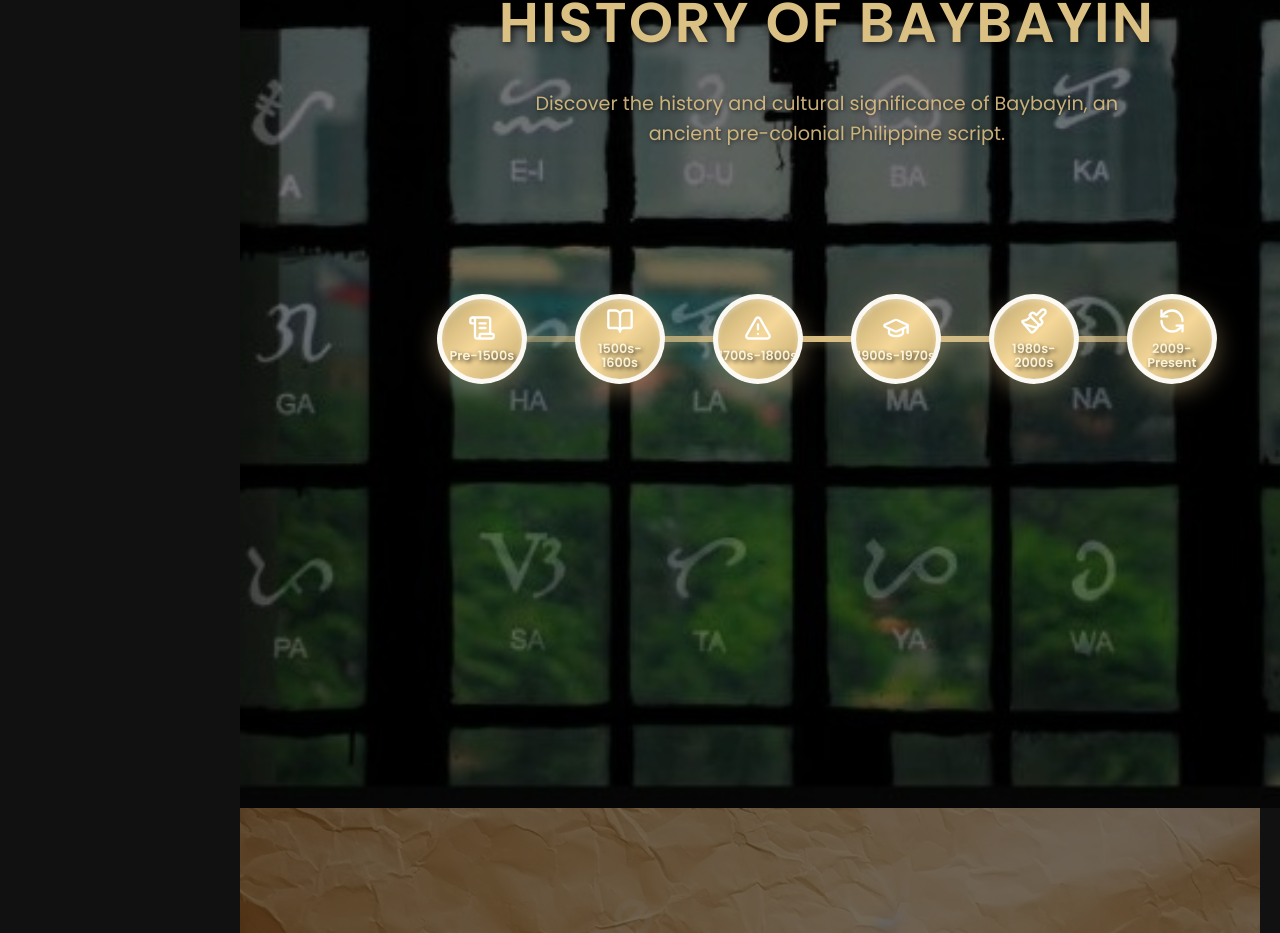
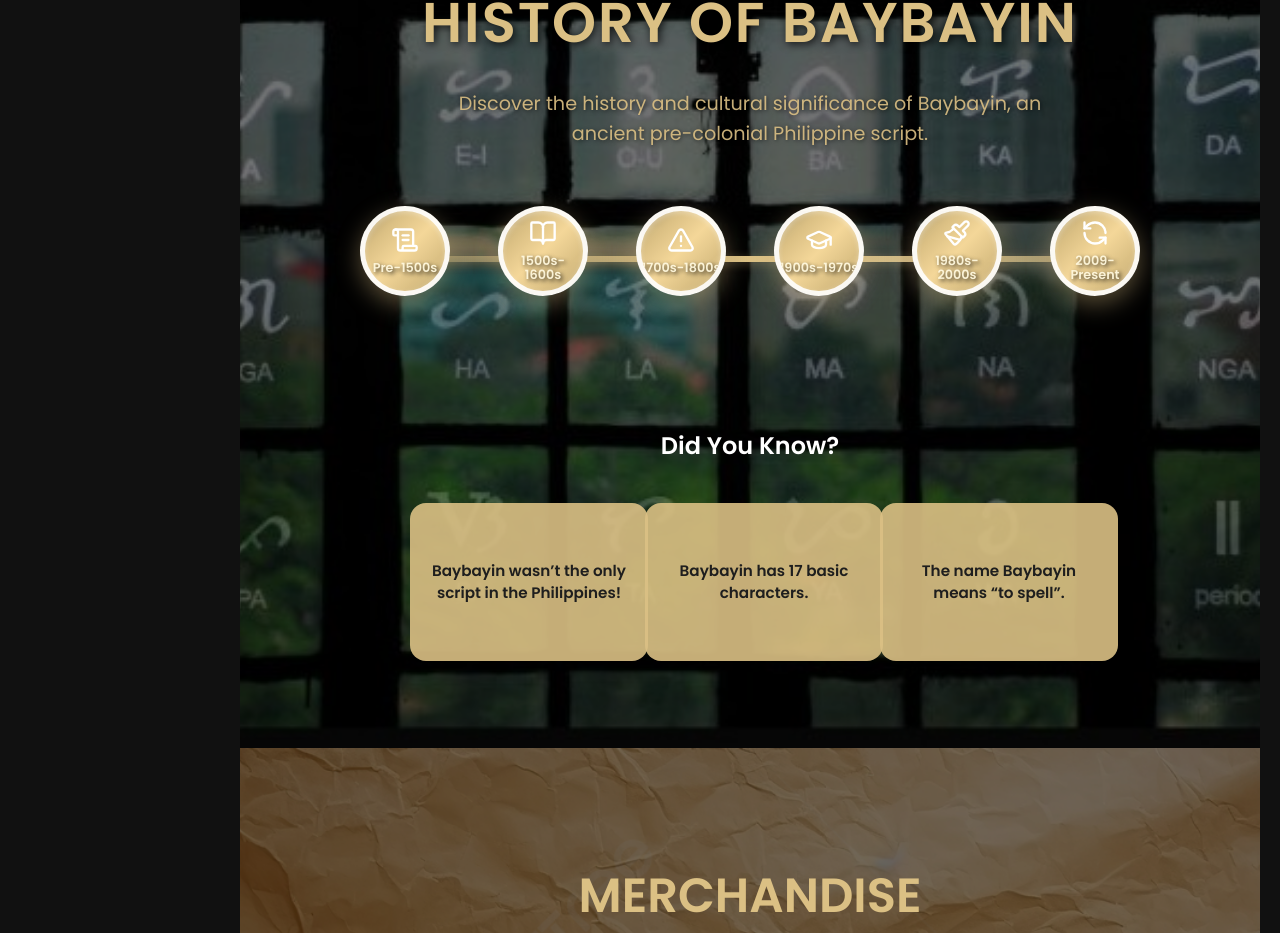
Before and after one commit to rwljvr/SoftwareEngineering2, a React (Create React App) app: page / in a window 1280 px wide. Shown: the part 1802-2735 px from the top of the page. Built offline with nearby package versions, Linux system fonts and the light colour scheme; the HTML template or start-up script is replaced by a standard one.

Commit message:
added did you know and social media page

```diff
--- a/src/components/OriginsPage.css
+++ b/src/components/OriginsPage.css
@@ -4,6 +4,7 @@
 .origins-page {
   width: 100%;
   min-height: 100vh;
+  height: 100vh;
   background: url("../assets/images/Baybayin-bg.jpg") no-repeat center center / cover;
   display: flex;
   flex-direction: column;
@@ -12,15 +13,18 @@
   padding: 0 6vw 60px;
   position: relative;
   font-family: 'Poppins', sans-serif;
+  overflow: hidden; /* ✅ Remove internal scrollbar */
+  box-sizing: border-box;
 }
 
 /* Dark overlay behind content */
 .origins-page::before {
   content: "";
   position: absolute;
-  inset: 0;
+  inset: 0; /* ✅ Cleaner shorthand */
   background: rgba(0, 0, 0, 0.55);
   z-index: 0;
+  pointer-events: none;
 }
 
 /* Hero Content Styling */
@@ -59,10 +63,11 @@
   z-index: 2;
   display: flex;
   flex-direction: column;
-  align-items: flex-start; /* shift content slightly left */
-  margin: 2rem auto 0;
-  padding: 2rem 2rem; /* more padding for left alignment */
+  align-items: flex-start;
+  margin: 0 auto 0; /* removed extra top margin */
+  padding: 1rem 2rem 2rem; /* reduced top padding */
   max-width: 1200px;
+  transform: translateY(-40px); /* moves the timeline slightly upward */
 }
 
 .timeline-line {
@@ -352,3 +357,83 @@
     font-size: 0.9rem;
   }
 }
+.facts-grid {
+  display: flex;
+  flex-wrap: wrap;
+  justify-content: center;
+  gap: 25px; /* spacing between cards */
+  padding: 20px;
+  max-width: 1000px;
+  margin: 0 auto;
+}
+
+.fact-card {
+  width: 210px; /* smaller cards */
+  height: 130px;
+  perspective: 1000px;
+  transition: transform 0.3s ease, box-shadow 0.3s ease;
+}
+
+.fact-card:hover {
+  transform: translateY(-6px);
+  box-shadow: 0 12px 25px rgba(219, 192, 132, 0.4);
+}
+
+.card-inner {
+  position: relative;
+  width: 100%;
+  height: 100%;
+  text-align: center;
+  transition: transform 0.6s;
+  transform-style: preserve-3d;
+}
+
+.fact-card:hover .card-inner {
+  transform: rotateY(180deg);
+}
+
+.card-front,
+.card-back {
+  position: absolute;
+  width: 100%;
+  height: 100%;
+  backface-visibility: hidden;
+  border-radius: 16px;
+  background: rgba(219, 192, 132, 0.9);
+  color: #1e1e1e;
+  display: flex;
+  align-items: center;
+  justify-content: center;
+  padding: 14px;
+  font-weight: 600;
+  font-size: 0.95rem;
+  line-height: 1.4;
+  text-align: center;
+}
+
+.card-back {
+  background: rgba(219, 192, 132, 0.95);
+  transform: rotateY(180deg);
+}
+.did-you-know {
+  position: relative;
+  z-index: 2;
+  text-align: center;
+  margin-top: 2.5rem;
+  margin-bottom: 5rem; /* gives breathing room below */
+}
+
+
+.did-you-know-title {
+  font-size: 2.2rem;
+  font-weight: 700;
+  color: #dbc084;
+  letter-spacing: 2px;
+  text-transform: uppercase;
+  text-shadow: 2px 2px 8px rgba(0, 0, 0, 0.7);
+  margin-bottom: 2rem;
+  text-align: center;
+  border-bottom: 3px solid rgba(219, 192, 132, 0.5);
+  display: inline-block;
+  padding-bottom: 0.4rem;
+}
--- a/src/components/OriginsPage.js
+++ b/src/components/OriginsPage.js
@@ -92,6 +92,7 @@ export default function OriginsPage() {
   return (
     <Element name="origins">
       <div className="origins-page">
+        {/* Hero Section */}
         <div className="hero-content">
           <h1 className="main-title">{historyPage.title.toUpperCase()}</h1>
           <p className="subtitle">
@@ -100,7 +101,7 @@ export default function OriginsPage() {
           </p>
         </div>
 
-        {/* Timeline */}
+        {/* Timeline Section */}
         <div className="timeline-container">
           <div className="timeline-line"></div>
 
@@ -136,6 +137,34 @@ export default function OriginsPage() {
             </div>
           )}
         </div>
+
+        {/* Did You Know Section */}
+        <div className="did-you-know">
+          <h2>Did You Know?</h2>
+          <div className="facts-grid">
+            {[
+              {
+                front: "Baybayin wasn’t the only script in the Philippines!",
+                back: "Other regions had scripts too—like Kulitan in Pampanga and Badlit in the Visayas."
+              },
+              {
+                front: "Baybayin has 17 basic characters.",
+                back: "There are 3 vowels (ᜀ, ᜁ, ᜂ) and 14 consonants, each with an inherent 'a' sound."
+              },
+              {
+                front: "The name Baybayin means “to spell”.",
+                back: "It comes from the Tagalog word 'baybay', showing how the script was used phonetically."
+              }
+            ].map((fact, i) => (
+              <div key={i} className="fact-card">
+                <div className="card-inner">
+                  <div className="card-front">{fact.front}</div>
+                  <div className="card-back">{fact.back}</div>
+                </div>
+              </div>
+            ))}
+          </div>
+        </div>
       </div>
     </Element>
   );
--- a/src/components/Sidebar.js
+++ b/src/components/Sidebar.js
@@ -1,8 +1,17 @@
 import React, { useState } from "react";
 import { Link } from "react-scroll";
-import { Globe, Twitter, Facebook, Instagram, Home, Info, BookOpen, ShoppingBag, Menu } from "lucide-react";
+import {
+  Globe,
+  Twitter,
+  Facebook,
+  Instagram,
+  Home,
+  Info,
+  BookOpen,
+  ShoppingBag,
+  Menu,
+} from "lucide-react";
 import "./Sidebar.css";
-
 import badgeLogo from "../assets/images/badge-logo.png";
 
 export default function Sidebar({ onToggle }) {
@@ -31,19 +40,46 @@ export default function Sidebar({ onToggle }) {
 
       {/* Navigation */}
       <nav>
-        <Link to="home" smooth={true} duration={500} spy={true} activeClass="active-link">
+        <Link
+          to="home"
+          smooth={true}
+          duration={500}
+          spy={true}
+          activeClass="active-link"
+        >
           <Home className="nav-icon" size={20} />
           <span>Home</span>
         </Link>
-        <Link to="about" smooth={true} duration={600} spy={true} activeClass="active-link">
+
+        <Link
+          to="about"
+          smooth={true}
+          duration={600}
+          spy={true}
+          activeClass="active-link"
+        >
           <Info className="nav-icon" size={20} />
           <span>About</span>
         </Link>
-        <Link to="origins" smooth={true} duration={600} spy={true} activeClass="active-link">
+
+        <Link
+          to="origins"
+          smooth={true}
+          duration={600}
+          spy={true}
+          activeClass="active-link"
+        >
           <BookOpen className="nav-icon" size={20} />
           <span>Origins</span>
         </Link>
-        <Link to="merch" smooth={true} duration={600} spy={true} activeClass="active-link">
+
+        <Link
+          to="merch"
+          smooth={true}
+          duration={600}
+          spy={true}
+          activeClass="active-link"
+        >
           <ShoppingBag className="nav-icon" size={20} />
           <span>Merch</span>
         </Link>
@@ -53,13 +89,53 @@ export default function Sidebar({ onToggle }) {
       <div className="sidebar-bottom">
         <div className="csa9-box">Share this!</div>
         <div className="socials">
-          <a href="https://example.com" target="_blank" rel="noopener noreferrer"><Globe size={18} /></a>
-          <a href="https://twitter.com" target="_blank" rel="noopener noreferrer"><Twitter size={18} /></a>
-          <a href="https://facebook.com" target="_blank" rel="noopener noreferrer"><Facebook size={18} /></a>
-          <a href="https://instagram.com" target="_blank" rel="noopener noreferrer"><Instagram size={18} /></a>
+          {/* 🌐 Website */}
+          <a
+            href="https://filipinomuna.vercel.app"
+            target="_blank"
+            rel="noopener noreferrer"
+            title="Visit our website"
+          >
+            <Globe size={18} />
+          </a>
+
+          {/* 🐦 Twitter / X */}
+          <a
+            href={`https://twitter.com/intent/tweet?text=${encodeURIComponent(
+              "Check out Filipino Muna! 🇵🇭 Learn Baybayin and Filipino culture:"
+            )}&url=${encodeURIComponent("https://filipinomuna.vercel.app")}`}
+            target="_blank"
+            rel="noopener noreferrer"
+            title="Share on Twitter"
+          >
+            <Twitter size={18} />
+          </a>
+
+          {/* 📘 Facebook */}
+          <a
+            href={`https://www.facebook.com/sharer/sharer.php?u=${encodeURIComponent(
+              "https://filipinomuna.vercel.app"
+            )}`}
+            target="_blank"
+            rel="noopener noreferrer"
+            title="Share on Facebook"
+          >
+            <Facebook size={18} />
+          </a>
+
+          {/* 📸 Instagram */}
+          <a
+            href="https://www.instagram.com/"
+            target="_blank"
+            rel="noopener noreferrer"
+            title="Share on Instagram (copy link manually)"
+          >
+            <Instagram size={18} />
+          </a>
         </div>
+
         <div className="sidebar-footer">© 2025 Filipino Muna</div>
       </div>
-    </div>
+    </div> // ✅ properly closes the outer sidebar div
   );
 }
```
